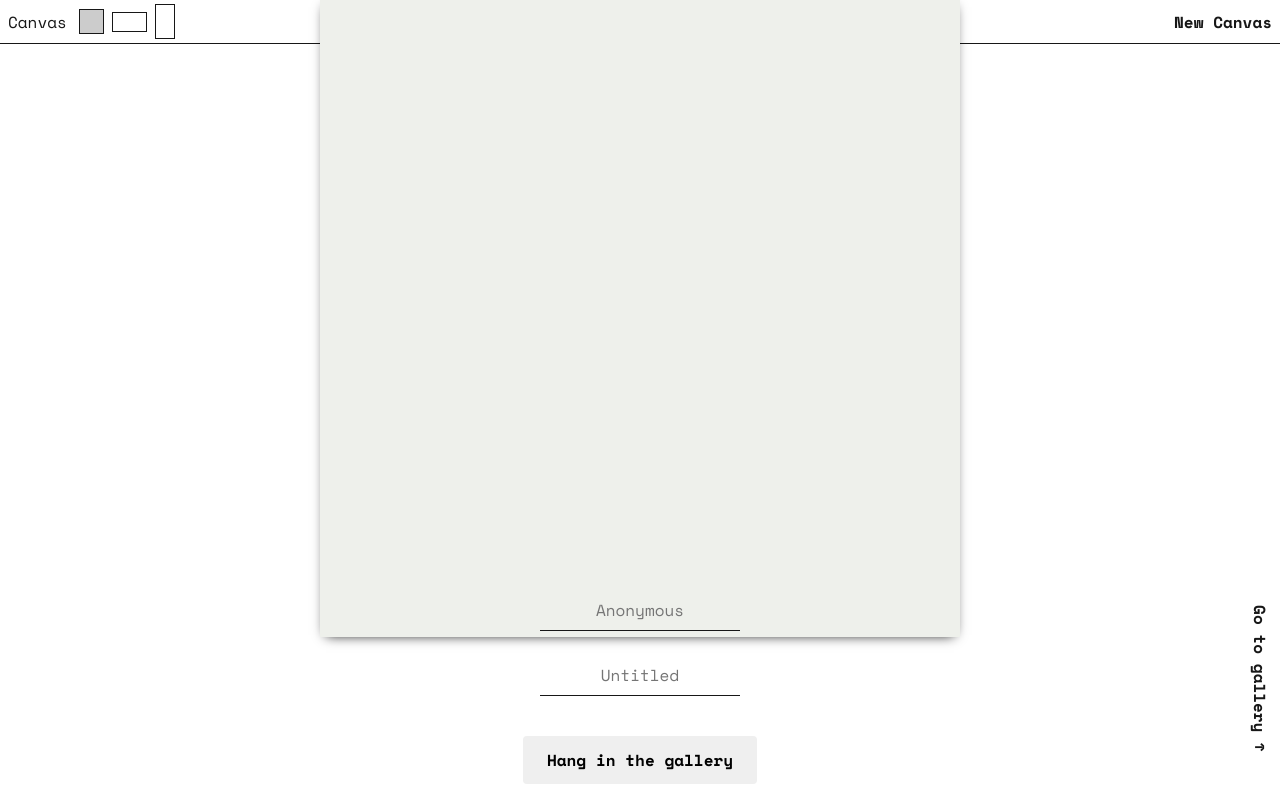
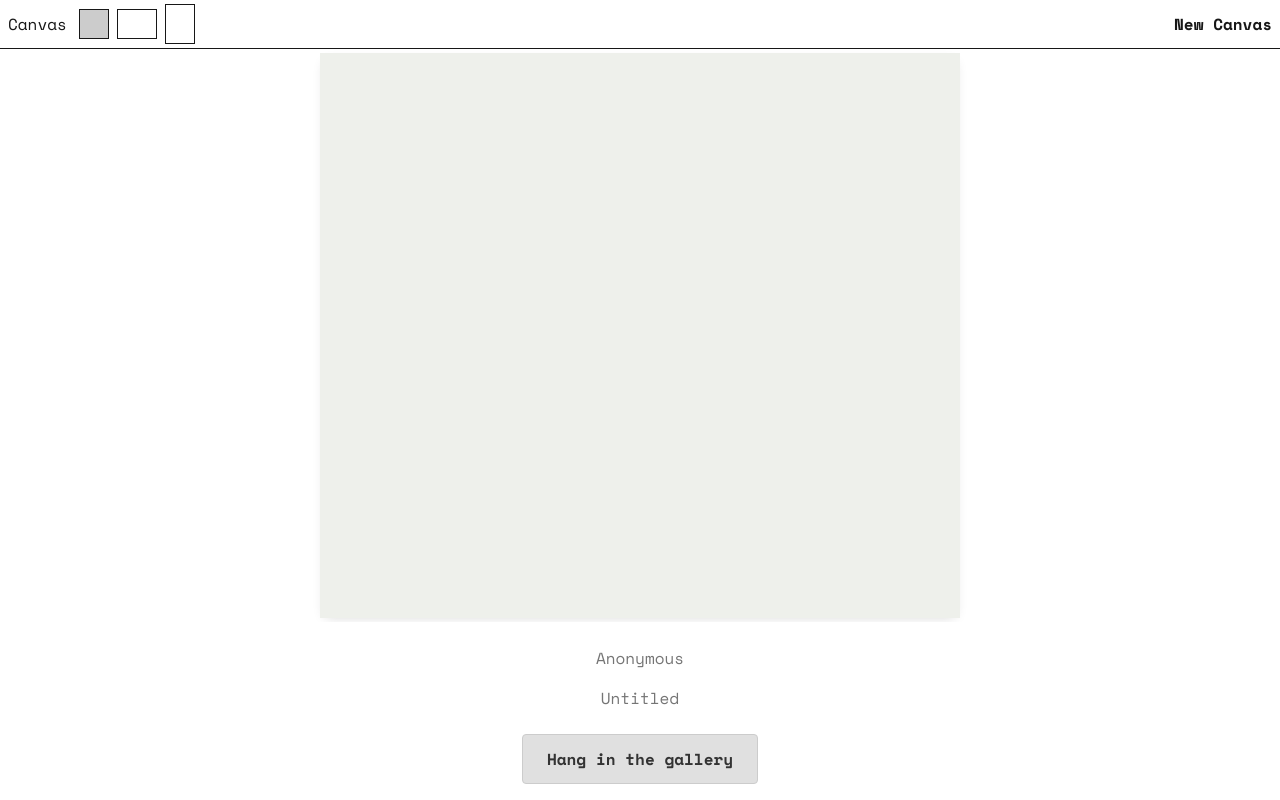
Before and after one commit to b-graves/mondrian-next, a Next.js app: page /studio in a window 1280 px wide. Built offline with nearby package versions, Linux system fonts and the light colour scheme.

Commit message:
fix studio

```diff
--- a/src/components/Canvas/Canvas.css
+++ b/src/components/Canvas/Canvas.css
@@ -3,12 +3,69 @@
 }
 
 .canvas {
-  position: absolute;
-  left: 50%;
-  top: 50%;
-  transform: translate(-50%, -50%);
+  position: relative;
   background-color: pink;
-  box-shadow: 0 4px 12px -6px black;
+  box-shadow: 0 4px 12px -6px rgba(0, 0, 0, 0.2);
+  display: block;
+  object-fit: contain;
+  max-width: 100%;
+  max-height: 100%;
+  width: 100%;
+  height: 100%;
+  overflow: hidden;
+}
+
+/* Studio canvas sizing - responsive to container */
+.canvas--square {
+  aspect-ratio: 1 / 1;
+}
+
+.canvas--landscape {
+  aspect-ratio: 4 / 3;
+}
+
+.canvas--portrait {
+  aspect-ratio: 3 / 4;
+}
+
+/* Gallery-specific styles */
+.canvas.canvas--gallery {
+  width: auto;
+  height: 100%;
+}
+
+@media all and (orientation: portrait) {
+  .canvas--square.canvas--gallery {
+    width: 60vh;
+    height: 60vh;
+  }
+
+  .canvas--portrait.canvas--gallery {
+    width: 45vh;
+    height: 60vh;
+  }
+
+  .canvas--landscape.canvas--gallery {
+    width: 60vh;
+    height: 45vh;
+  }
+}
+
+@media all and (orientation: landscape) {
+  .canvas--square.canvas--gallery {
+    width: 60vh;
+    height: 60vh;
+  }
+
+  .canvas--portrait.canvas--gallery {
+    width: 45vh;
+    height: 60vh;
+  }
+
+  .canvas--landscape.canvas--gallery {
+    width: 60vh;
+    height: 45vh;
+  }
 }
 
 @media all and (orientation: portrait) {
--- a/src/components/Canvas/Canvas.tsx
+++ b/src/components/Canvas/Canvas.tsx
@@ -50,13 +50,6 @@ const Canvas: React.FC<CanvasProps> = ({ painting, paint, gallery }) => {
 
   return (
     <div
-      className={
-        gallery
-          ? "canvas__container canvas__container--gallery"
-          : "canvas__container"
-      }
-    >
-      <div
       ref={canvasRef}
       className={`canvas canvas--${painting.canvas.shape} ${
         gallery ? "canvas--gallery" : ""
@@ -70,11 +63,7 @@ const Canvas: React.FC<CanvasProps> = ({ painting, paint, gallery }) => {
           updateSection={(updated, id) =>
             paint({
               ...painting,
-                rootSection: updateSectionById(
-                  painting.rootSection,
-                  id,
-                  updated
-                ),
+              rootSection: updateSectionById(painting.rootSection, id, updated),
             })
           }
           linePx={linePx}
@@ -83,7 +72,6 @@ const Canvas: React.FC<CanvasProps> = ({ painting, paint, gallery }) => {
         <Section section={painting.rootSection} />
       )}
     </div>
-    </div>
   );
 };
 
--- a/src/components/Studio/Studio.css
+++ b/src/components/Studio/Studio.css
@@ -25,7 +25,7 @@
 
 .go-to-gallery-link {
   position: absolute;
-  bottom: 0;
+  bottom: -32;
   right: 0;
   transform: rotate(90deg);
   transform-origin: top right;
@@ -34,11 +34,11 @@
   font-weight: 600;
   z-index: 10;
   white-space: nowrap;
+
   padding: 0.5rem;
 }
 
 .studio-main-content {
-  flex-grow: 1;
   display: flex;
   flex-direction: column;
   height: 100%;
@@ -53,7 +53,6 @@
   padding: 0.25rem 0.5rem;
   border-bottom: 1px solid var(--foreground);
   flex-shrink: 0;
-  margin-bottom: 1rem;
 }
 
 .canvas-controls {
@@ -80,18 +79,18 @@
 }
 
 .shape-button.square {
-  width: 25px;
-  height: 25px;
+  width: 30px;
+  height: 30px;
 }
 
 .shape-button.landscape {
-  width: 35px;
-  height: 20px;
+  width: 40px;
+  height: 30px;
 }
 
 .shape-button.portrait {
-  width: 20px;
-  height: 35px;
+  width: 30px;
+  height: 40px;
 }
 
 .new-canvas-link {
@@ -104,13 +103,15 @@
 }
 
 .studio-canvas-container {
-  flex-grow: 1;
+  flex: 1;
   width: 100%;
   display: flex;
   align-items: center;
   justify-content: center;
-  padding: 1rem 0;
+  padding: 0.25rem;
   min-height: 0;
+  overflow: hidden;
+  position: relative;
 }
 
 .studio-label-area {
@@ -125,7 +126,8 @@
   display: flex;
   flex-direction: column;
   align-items: center;
-  gap: 1.5rem;
+  gap: 0;
+  width: 100%;
 }
 
 .input-group {
@@ -133,16 +135,17 @@
   display: flex;
   justify-content: center;
   align-items: center;
+  width: 100%;
 }
 
 .details-form-main input {
   background: transparent;
   border: none;
-  border-bottom: 1px solid var(--foreground);
   padding: 0.5rem;
   color: var(--foreground);
   font-family: var(--font-space-mono), monospace;
-  width: 200px;
+  width: 100%;
+  max-width: 400px;
   text-align: center;
   font-size: 1rem;
 }
@@ -153,7 +156,9 @@
 }
 
 .save-button {
-  border: none;
+  background-color: #e0e0e0;
+  color: #333;
+  border: 1px solid #ccc;
   border-radius: 4px;
   font-weight: 600;
   font-size: 1rem;
```
Lines whose indentation alone changed are shown as unchanged.
